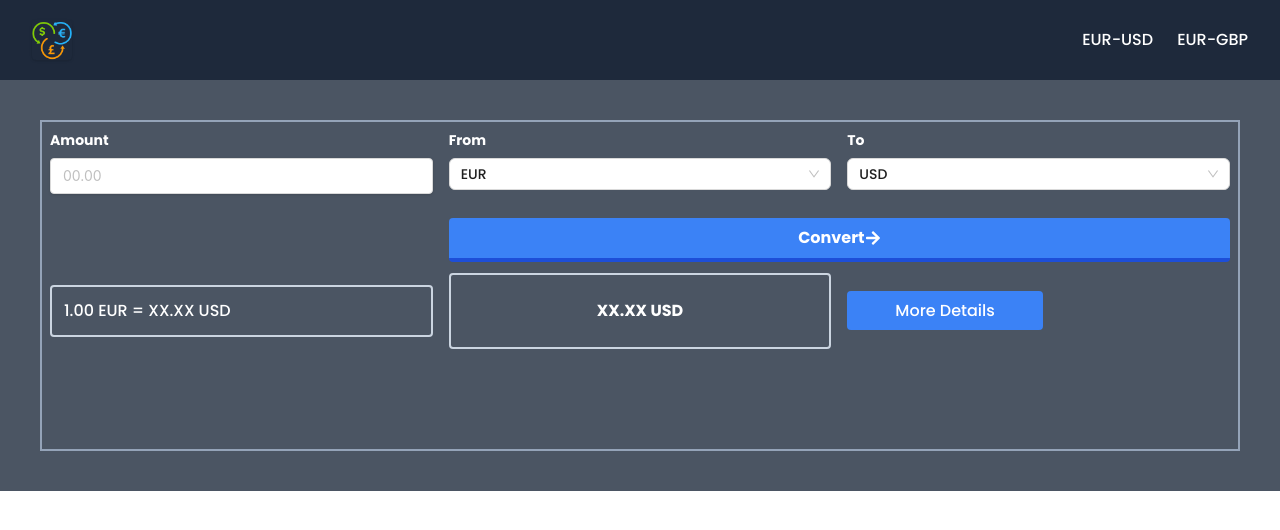
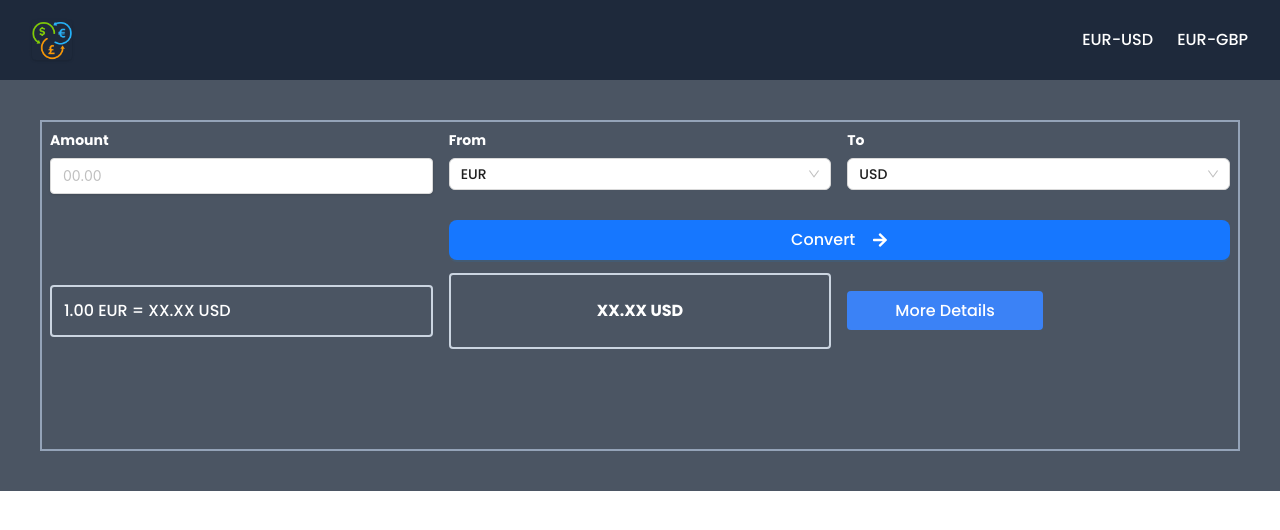
Before and after one commit to bonificial/CurrEx, a React (Create React App) app: page / in a window 1280 px wide. Shown: the top 530 px of the page. Built offline with nearby package versions, Linux system fonts and the light colour scheme.

Commit message:
update ui for the button, input and select.

```diff
--- a/src/components/CurrexButton.tsx
+++ b/src/components/CurrexButton.tsx
@@ -1,17 +1,25 @@
-import React, {ReactElement} from "react";
+import React, { ReactElement } from "react";
+import {Button} from "antd";
 
 interface CurrexButtonProps {
-
   label: string;
-  icon?:ReactElement
+  disabled?: boolean;
+  icon?: ReactElement;
+  style?:object
 }
 
-function CurrexButton({ label,icon }: CurrexButtonProps) {
+function CurrexButton({ disabled,style, label, icon }: CurrexButtonProps) {
   return (
     <>
-      <button className="w-full bg-blue-500 hover:bg-blue-400 text-white font-bold py-2 px-4 border-b-4 border-blue-700 hover:border-blue-500 rounded flex items-center justify-center">
-          Convert  {icon}
-      </button>
+      <Button
+        size={"large"}
+        disabled={disabled}
+        type="primary"
+        className={"text-white w-full flex items-center justify-center"}
+        style={{ backgroundColor: !disabled ? "#1677ff" : "#85898f" ,...style}}
+      >
+        {label} &nbsp;{icon}
+      </Button>
     </>
   );
 }
--- a/src/components/CurrexValueInput.tsx
+++ b/src/components/CurrexValueInput.tsx
@@ -1,5 +1,6 @@
 import React from "react";
 import { Input, Select } from "antd";
+import { randomString } from "../utils/contants";
 
 type listOptions = {
   itemLabel: string;
@@ -12,25 +13,29 @@ interface CurrexValueInputProps {
   type?: string;
   step?: string;
   label: string;
+  disabled?: boolean;
   mode?: "Select" | "Input";
   defaultValue?: listOptions;
   dataset?: Array<listOptions>;
-value?:string;
-  onChangeValue?(value: string): string;
+  value?: string ;
+
+  onChangeValue?(value: string): string | void;
 }
 
 function CurrexValueInput({
   dataset,
   type,
+  disabled,
   step = "0.01",
   onChangeValue,
-  mode,value,
+  mode,
+  value,
   defaultValue,
   label,
   placeholder,
 }: CurrexValueInputProps) {
   const { Option } = Select;
-  console.log(defaultValue);
+
   return (
     <>
       <label
@@ -42,23 +47,33 @@ function CurrexValueInput({
       {mode == "Select" ? (
         <Select
           defaultValue={defaultValue?.itemValue}
+          disabled={disabled}
           style={{ width: "100%" }}
+          showSearch
           onChange={(option) => {
             onChangeValue && onChangeValue(option);
           }}
           value={value}
         >
-          {dataset?.map((opt) => (
-            <Option value={opt.itemValue}>{opt.itemLabel}</Option>
+          {dataset?.map((opt, index) => (
+            <Option key={randomString()} value={opt.itemValue}>
+              {opt.itemLabel}
+            </Option>
           ))}
         </Select>
       ) : (
         <Input
           step={step}
+          value={value}
+          disabled={disabled}
+          min={0}
           className="shadow appearance-none border rounded w-full py-2 px-3 text-gray-700 leading-tight focus:outline-none focus:shadow-outline"
           id="username"
           type={type}
           placeholder={placeholder}
+          onChange={(e) => {
+            onChangeValue && onChangeValue(e.target.value);
+          }}
         />
       )}
     </>
```
